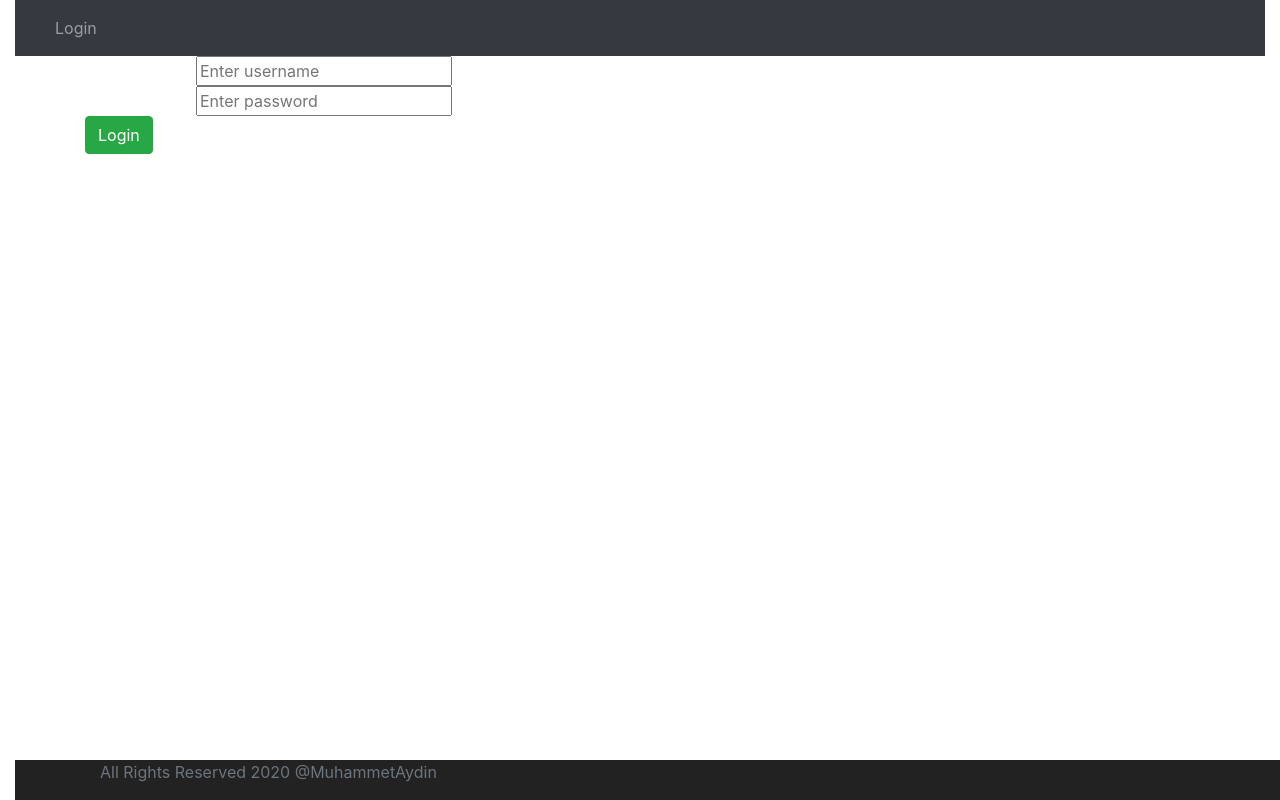
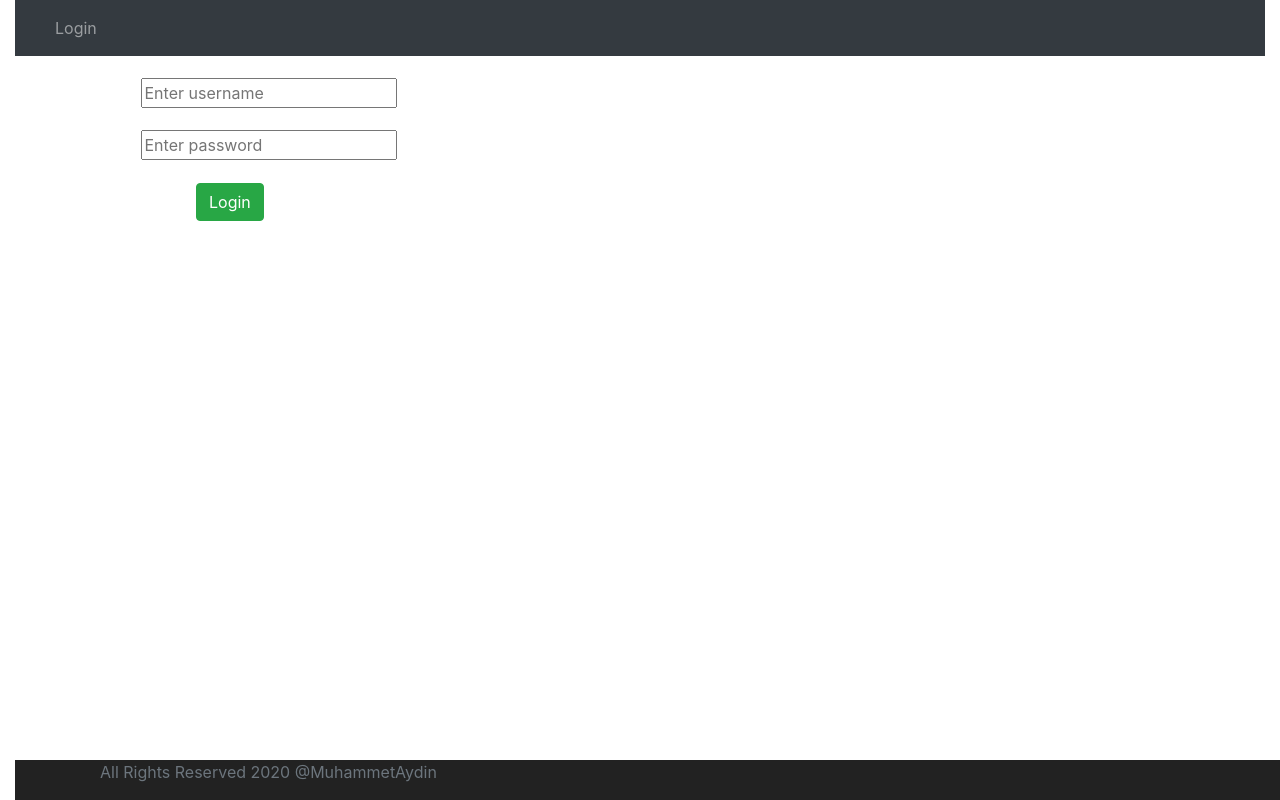
Before and after one commit to muhammeta7/scheduler-frontend, an Angular app: page / in a window 1280 px wide. Built offline with nearby package versions, Linux system fonts and the light colour scheme.

Commit message:
Update styling for login and signup components.

```diff
--- a/src/app/login/login.component.html
+++ b/src/app/login/login.component.html
@@ -5,7 +5,9 @@
     <div class="login">
         <input type="password" placeholder="Enter password" name="password" [(ngModel)]="password">
     </div>
-    <button class="btn btn-success" (click)=checkLogin()>
-        Login
-    </button>
+    <div class="button">
+        <button class="btn btn-success" (click)=checkLogin()>
+            Login
+        </button>
+    </div>
 </div>
--- a/src/app/login/login.component.scss
+++ b/src/app/login/login.component.scss
@@ -1,4 +1,9 @@
 .login{
-  margin: 0 auto;
-  width:80%;
+  margin: 2% auto;
+  width:90%;
 }
+
+.button{
+  margin: 2% auto;
+  width: 80%;
+}
--- a/src/app/sign-up/sign-up.component.scss
+++ b/src/app/sign-up/sign-up.component.scss
@@ -7,3 +7,7 @@
   margin: 0 auto;
   width:80%;
 }
+
+button{
+  margin: 0 auto;
+}
```
